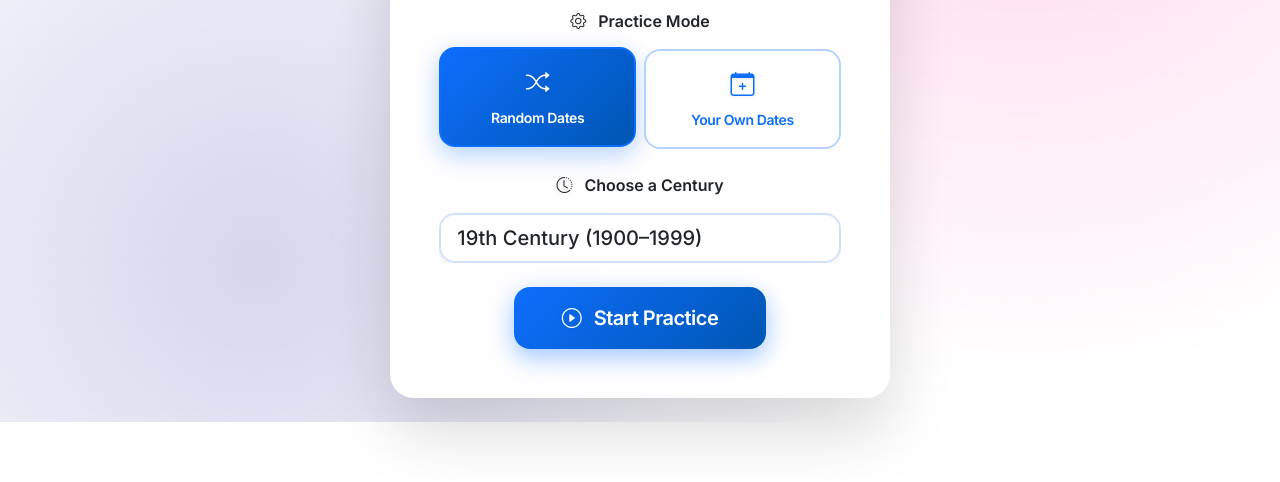
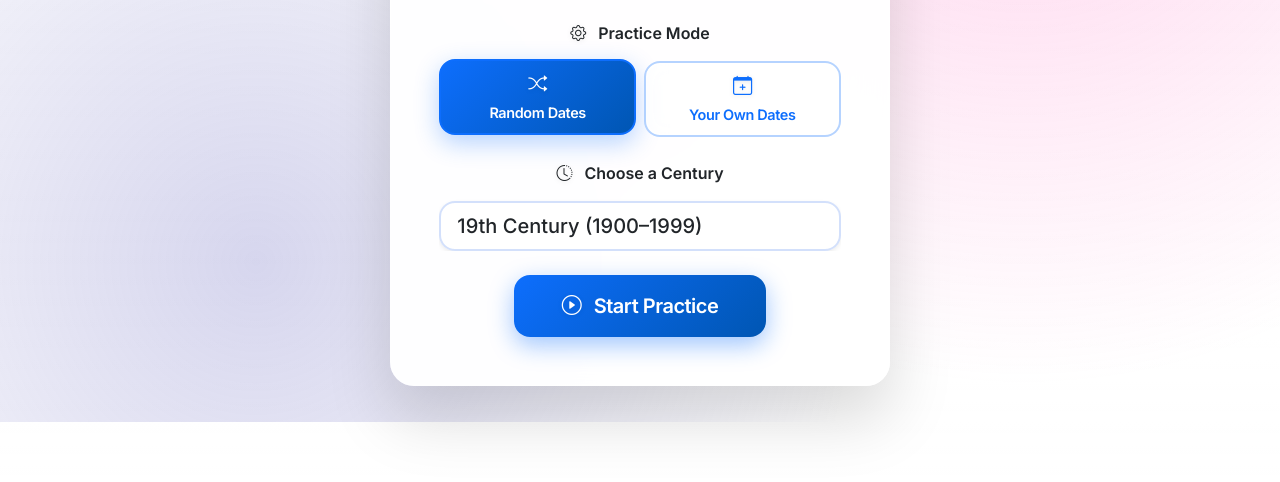
Before and after one commit to badar24434/dayoftheweek, a website built with webpack: page index.html in a window 1280 px wide. Shown: the part 378-860 px from the top of the page. Built offline with nearby package versions, Linux system fonts and the light colour scheme.

Commit message:
Refactor mode selection button styles for improved usability

```diff
--- a/index.html
+++ b/index.html
@@ -65,18 +65,18 @@
                 <i class="bi bi-gear me-2"></i>
                 Practice Mode
               </label>
-              <div class="row g-2">
+              <div class="row g-2 mode-select-row">
                 <div class="col-6">
                   <input type="radio" class="btn-check" name="date-mode" id="random-mode" value="random" checked>
-                  <label class="btn btn-outline-primary w-100 py-3" for="random-mode">
-                    <i class="bi bi-shuffle d-block fs-4 mb-1"></i>
+                  <label class="btn btn-outline-primary w-100 py-2" for="random-mode">
+                    <i class="bi bi-shuffle d-block mb-1" style="font-size:1.2rem;"></i>
                     <small class="fw-semibold">Random Dates</small>
                   </label>
                 </div>
                 <div class="col-6">
                   <input type="radio" class="btn-check" name="date-mode" id="custom-mode" value="custom">
-                  <label class="btn btn-outline-primary w-100 py-3" for="custom-mode">
-                    <i class="bi bi-calendar-plus d-block fs-4 mb-1"></i>
+                  <label class="btn btn-outline-primary w-100 py-2" for="custom-mode">
+                    <i class="bi bi-calendar-plus d-block mb-1" style="font-size:1.2rem;"></i>
                     <small class="fw-semibold">Your Own Dates</small>
                   </label>
                 </div>
```
